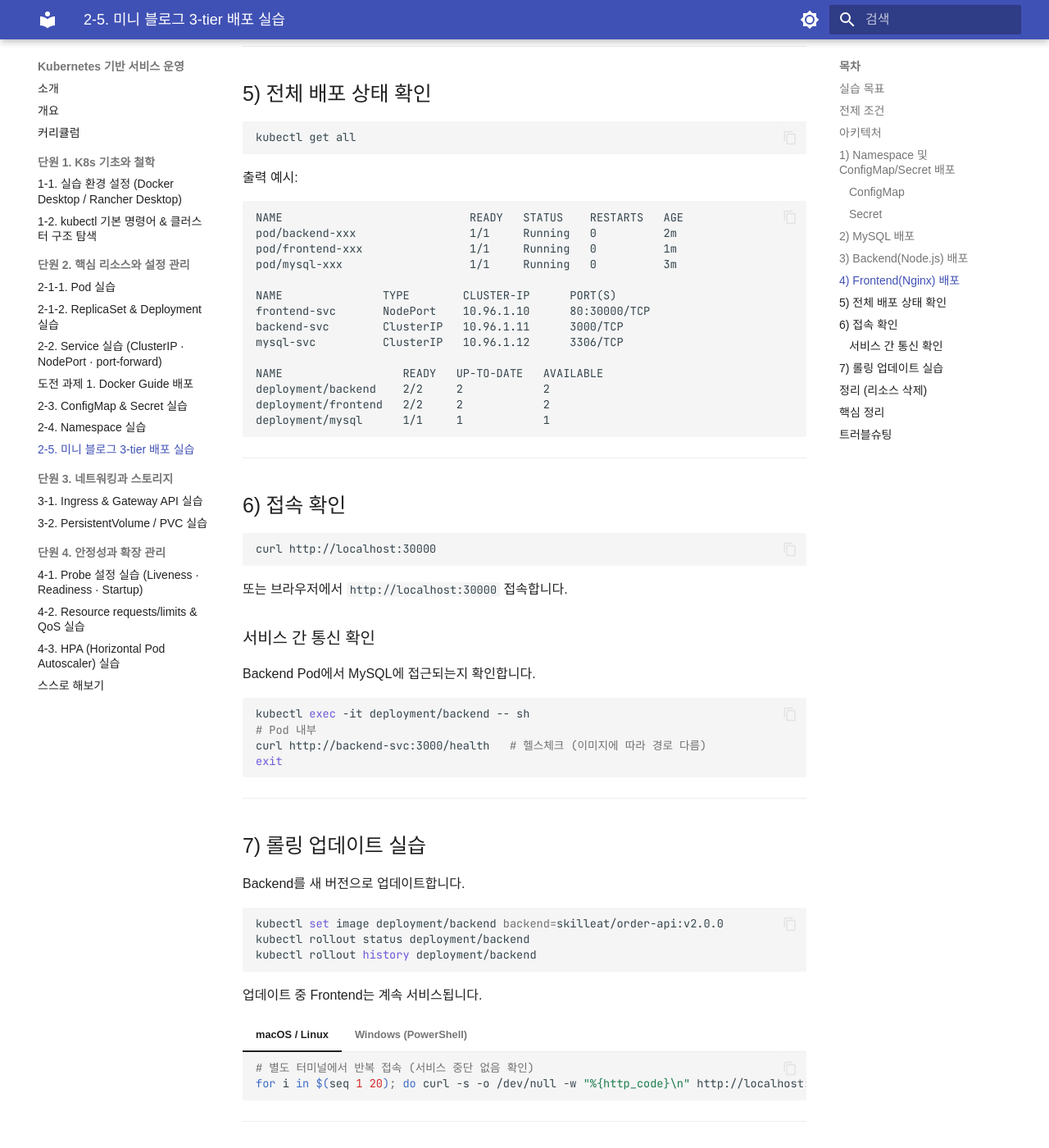
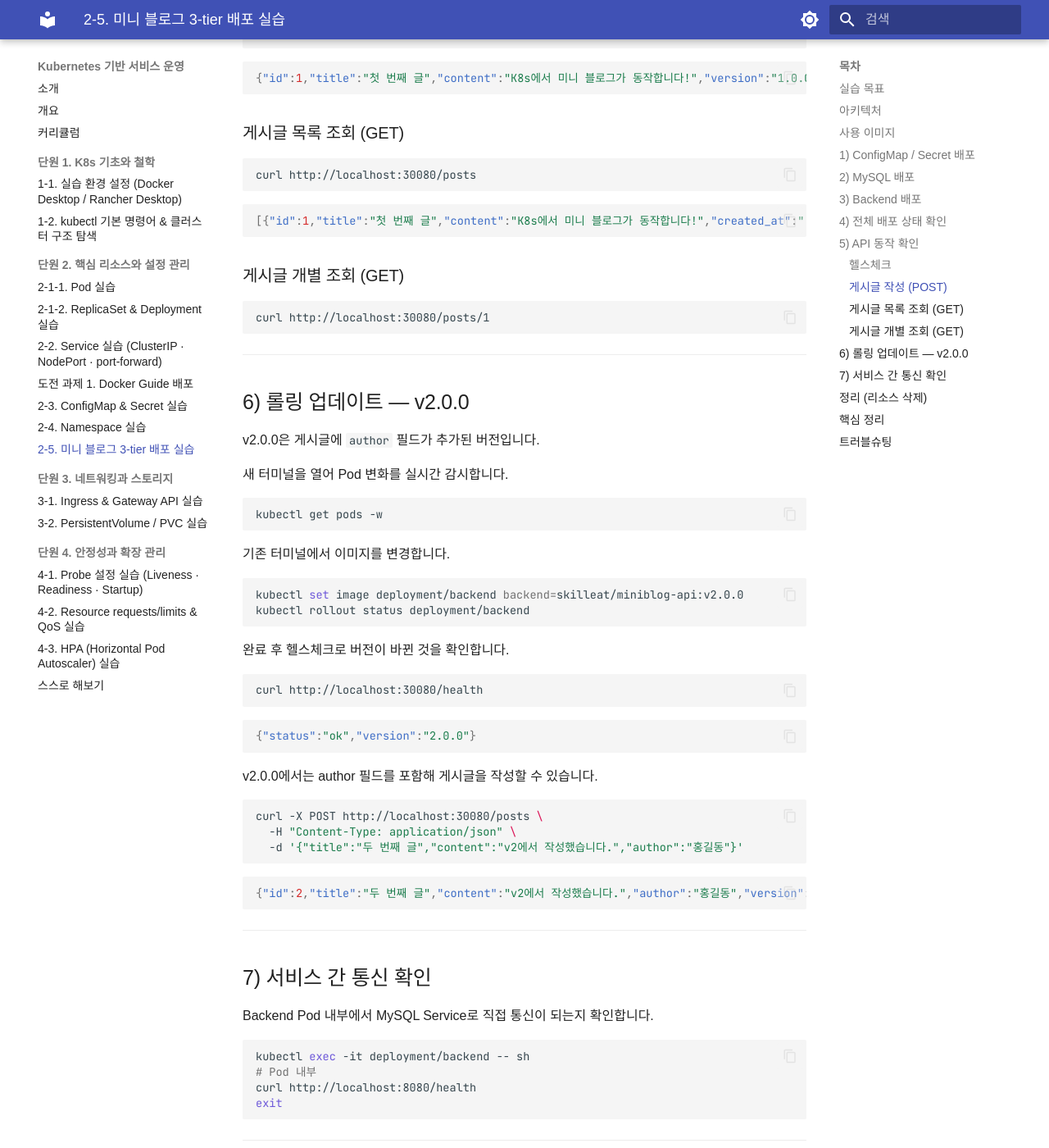
Before and after one commit to skilleat-labs/docker-k8s-labs, an MkDocs documentation site: the page built from docs/modules/module10/2-5.md, in a window 1280 px wide and 1400 px high, scrolled down 5140 px. Shown: the whole window at 82% size. Built offline with MkDocs 1.6.1 and Material for MkDocs 9.7.7, drawn with Linux system fonts in a browser that asks for light colours; some web fonts are replaced; some of the changed text lies outside the part shown.

Commit message:
docs: 2-5 미니블로그 실습 이미지 검증 및 YAML 전면 수정
- skilleat/miniblog-api:v1.0.0, v2.0.0 빌드·푸시 완료
- MySQL MYSQL_USER 추가, DB_USER ConfigMap 반영
- Backend NodePort 30080으로 직접 노출
- API 동작 확인 curl 예시 추가 (POST, GET, 헬스체크)
- 롤링 업데이트 v2 author 필드 추가 확인 포함

Co-Authored-By: Claude Sonnet 4.6 <noreply@anthropic.com>

````diff
--- a/docs/modules/module10/2-5.md
+++ b/docs/modules/module10/2-5.md
@@ -1,40 +1,41 @@
-# 2-4. 미니 블로그 3-tier 배포 실습
+# 2-5. 미니 블로그 3-tier 배포 실습
 
 ## 실습 목표
 
 - Frontend(Nginx) · Backend(Node.js) · Database(MySQL) 3계층 애플리케이션을 K8s에 배포한다.
 - ConfigMap과 Secret으로 설정을 분리한다.
 - Service를 통해 각 계층이 서로 통신하는 구조를 구현한다.
-
-## 전제 조건
-
-- `k8s-lab` 네임스페이스 사용 중
+- 실제 동작하는 API를 통해 DB 연동까지 확인한다.
 
 ---
 
 ## 아키텍처
 
 ```
-사용자 (브라우저)
-    ↓ localhost:30000 (NodePort)
-frontend-svc (NodePort :80)
-    ↓
-frontend Deployment (Nginx × 2)
-    ↓ http://backend-svc:3000
-backend-svc (ClusterIP :3000)
-    ↓
-backend Deployment (Node.js × 2)
+사용자 (curl / 브라우저)
+    ↓ localhost:30080 (NodePort)
+backend-svc (NodePort :30080 → 8080)
     ↓ mysql-svc:3306
 mysql-svc (ClusterIP :3306)
     ↓
 mysql Deployment (MySQL × 1)
 ```
 
+!!! note "이번 실습의 범위"
+    이번 실습에서는 Backend API와 DB 연동에 집중합니다. Frontend(Nginx)는 별도 배포 없이 Backend API를 NodePort로 직접 노출하여 동작을 확인합니다.
+
 ---
 
-## 1) Namespace 및 ConfigMap/Secret 배포
+## 사용 이미지
 
-### ConfigMap
+| 역할 | 이미지 | 설명 |
+|---|---|---|
+| Backend | `skilleat/miniblog-api:v1.0.0` | Node.js Express, port 8080, MySQL 연동 |
+| Database | `mysql:8.0` | 공식 MySQL 이미지 |
+
+---
+
+## 1) ConfigMap / Secret 배포
 
 `blog-config.yaml` 파일을 만듭니다.
 
@@ -47,10 +48,10 @@ data:
   DB_HOST: mysql-svc
   DB_PORT: "3306"
   DB_NAME: blogdb
-  BACKEND_URL: http://backend-svc:3000
+  DB_USER: bloguser
 ```
 
-### Secret
+`blog-secret.yaml` 파일을 만듭니다.
 
 ```yaml
 apiVersion: v1
@@ -62,8 +63,6 @@ stringData:
   DB_PASSWORD: blogpassword123
   MYSQL_ROOT_PASSWORD: rootpassword123
 ```
-
-> `stringData`를 사용하면 base64 인코딩 없이 평문으로 작성할 수 있습니다.
 
 ```bash
 kubectl apply -f blog-config.yaml
@@ -136,10 +140,9 @@ spec:
 ```bash
 kubectl apply -f mysql-deploy.yaml
 kubectl get pods -l app=mysql
-kubectl get svc mysql-svc
 ```
 
-MySQL Pod가 `Running` 상태가 될 때까지 기다립니다.
+MySQL이 완전히 뜰 때까지 기다립니다.
 
 ```bash
 kubectl wait --for=condition=ready pod -l app=mysql --timeout=120s
@@ -147,7 +150,7 @@ kubectl wait --for=condition=ready pod -l app=mysql --timeout=120s
 
 ---
 
-## 3) Backend(Node.js) 배포
+## 3) Backend 배포
 
 `backend-deploy.yaml` 파일을 만듭니다.
 
@@ -168,7 +171,7 @@ spec:
     spec:
       containers:
         - name: backend
-          image: skilleat/order-api:v1.0.0
+          image: skilleat/miniblog-api:v1.0.0
           ports:
             - containerPort: 8080
           envFrom:
@@ -189,12 +192,13 @@ kind: Service
 metadata:
   name: backend-svc
 spec:
-  type: ClusterIP
+  type: NodePort
   selector:
     app: backend
   ports:
-    - port: 3000
+    - port: 8080
       targetPort: 8080
+      nodePort: 30080
 ```
 
 ```bash
@@ -205,61 +209,7 @@ kubectl get svc backend-svc
 
 ---
 
-## 4) Frontend(Nginx) 배포
-
-`frontend-deploy.yaml` 파일을 만듭니다.
-
-```yaml
-apiVersion: apps/v1
-kind: Deployment
-metadata:
-  name: frontend
-spec:
-  replicas: 2
-  selector:
-    matchLabels:
-      app: frontend
-  template:
-    metadata:
-      labels:
-        app: frontend
-    spec:
-      containers:
-        - name: frontend
-          image: nginx:1.25
-          ports:
-            - containerPort: 80
-          resources:
-            requests:
-              cpu: 50m
-              memory: 64Mi
-            limits:
-              cpu: 200m
-              memory: 128Mi
----
-apiVersion: v1
-kind: Service
-metadata:
-  name: frontend-svc
-spec:
-  type: NodePort
-  selector:
-    app: frontend
-  ports:
-    - port: 80
-      targetPort: 80
-      nodePort: 30000
-```
-
-```bash
-kubectl apply -f frontend-deploy.yaml
-kubectl get pods -l app=frontend
-kubectl get svc frontend-svc
-```
-
----
-
-## 5) 전체 배포 상태 확인
+## 4) 전체 배포 상태 확인
 
 ```bash
 kubectl get all
@@ -268,75 +218,120 @@ kubectl get all
 출력 예시:
 
 ```
-NAME                            READY   STATUS    RESTARTS   AGE
-pod/backend-xxx                 1/1     Running   0          2m
-pod/frontend-xxx                1/1     Running   0          1m
-pod/mysql-xxx                   1/1     Running   0          3m
+NAME                           READY   STATUS    RESTARTS   AGE
+pod/backend-xxx                1/1     Running   0          1m
+pod/mysql-xxx                  1/1     Running   0          2m
 
 NAME               TYPE        CLUSTER-IP      PORT(S)
-frontend-svc       NodePort    10.96.1.10      80:30000/TCP
-backend-svc        ClusterIP   10.96.1.11      3000/TCP
+backend-svc        NodePort    10.96.1.11      8080:30080/TCP
 mysql-svc          ClusterIP   10.96.1.12      3306/TCP
 
-NAME                  READY   UP-TO-DATE   AVAILABLE
-deployment/backend    2/2     2            2
-deployment/frontend   2/2     2            2
-deployment/mysql      1/1     1            1
+NAME                 READY   UP-TO-DATE   AVAILABLE
+deployment/backend   2/2     2            2
+deployment/mysql     1/1     1            1
 ```
 
 ---
 
-## 6) 접속 확인
+## 5) API 동작 확인
+
+### 헬스체크
 
 ```bash
-curl http://localhost:30000
+curl http://localhost:30080/health
 ```
 
-또는 브라우저에서 `http://localhost:30000` 접속합니다.
+```json
+{"status":"ok","version":"1.0.0"}
+```
 
-### 서비스 간 통신 확인
+### 게시글 작성 (POST)
 
-Backend Pod에서 MySQL에 접근되는지 확인합니다.
+```bash
+curl -X POST http://localhost:30080/posts \
+  -H "Content-Type: application/json" \
+  -d '{"title":"첫 번째 글","content":"K8s에서 미니 블로그가 동작합니다!"}'
+```
+
+```json
+{"id":1,"title":"첫 번째 글","content":"K8s에서 미니 블로그가 동작합니다!","version":"1.0.0"}
+```
+
+### 게시글 목록 조회 (GET)
+
+```bash
+curl http://localhost:30080/posts
+```
+
+```json
+[{"id":1,"title":"첫 번째 글","content":"K8s에서 미니 블로그가 동작합니다!","created_at":"..."}]
+```
+
+### 게시글 개별 조회 (GET)
+
+```bash
+curl http://localhost:30080/posts/1
+```
+
+---
+
+## 6) 롤링 업데이트 — v2.0.0
+
+v2.0.0은 게시글에 `author` 필드가 추가된 버전입니다.
+
+새 터미널을 열어 Pod 변화를 실시간 감시합니다.
+
+```bash
+kubectl get pods -w
+```
+
+기존 터미널에서 이미지를 변경합니다.
+
+```bash
+kubectl set image deployment/backend backend=skilleat/miniblog-api:v2.0.0
+kubectl rollout status deployment/backend
+```
+
+완료 후 헬스체크로 버전이 바뀐 것을 확인합니다.
+
+```bash
+curl http://localhost:30080/health
+```
+
+```json
+{"status":"ok","version":"2.0.0"}
+```
+
+v2.0.0에서는 author 필드를 포함해 게시글을 작성할 수 있습니다.
+
+```bash
+curl -X POST http://localhost:30080/posts \
+  -H "Content-Type: application/json" \
+  -d '{"title":"두 번째 글","content":"v2에서 작성했습니다.","author":"홍길동"}'
+```
+
+```json
+{"id":2,"title":"두 번째 글","content":"v2에서 작성했습니다.","author":"홍길동","version":"2.0.0"}
+```
+
+---
+
+## 7) 서비스 간 통신 확인
+
+Backend Pod 내부에서 MySQL Service로 직접 통신이 되는지 확인합니다.
 
 ```bash
 kubectl exec -it deployment/backend -- sh
 # Pod 내부
-curl http://backend-svc:3000/health   # 헬스체크 (이미지에 따라 경로 다름)
+curl http://localhost:8080/health
 exit
 ```
-
----
-
-## 7) 롤링 업데이트 실습
-
-Backend를 새 버전으로 업데이트합니다.
-
-```bash
-kubectl set image deployment/backend backend=skilleat/order-api:v2.0.0
-kubectl rollout status deployment/backend
-kubectl rollout history deployment/backend
-```
-
-업데이트 중 Frontend는 계속 서비스됩니다.
-
-=== "macOS / Linux"
-    ```bash
-    # 별도 터미널에서 반복 접속 (서비스 중단 없음 확인)
-    for i in $(seq 1 20); do curl -s -o /dev/null -w "%{http_code}\n" http://localhost:30000; done
-    ```
-
-=== "Windows (PowerShell)"
-    ```powershell
-    # 별도 터미널에서 반복 접속 (서비스 중단 없음 확인)
-    1..20 | ForEach-Object { curl.exe -s -o NUL -w "%{http_code}`n" http://localhost:30000 }
-    ```
 
 ---
 
 ## 정리 (리소스 삭제)
 
 ```bash
-kubectl delete -f frontend-deploy.yaml
 kubectl delete -f backend-deploy.yaml
 kubectl delete -f mysql-deploy.yaml
 kubectl delete -f blog-config.yaml
@@ -349,12 +344,14 @@ kubectl delete -f blog-secret.yaml
 
 - 각 계층은 Service 이름(DNS)으로 서로를 찾습니다. Pod IP를 직접 사용하지 않습니다.
 - ConfigMap·Secret은 코드 변경 없이 환경에 따라 설정을 바꿀 수 있게 합니다.
-- Deployment replicas=2로 각 계층이 고가용성을 가집니다.
+- Backend가 기동될 때 DB 연결을 재시도(최대 10회)하므로 MySQL보다 먼저 떠도 자동으로 연결됩니다.
+- v1.0.0 → v2.0.0 롤링 업데이트 중 기존 Pod가 살아있기 때문에 요청 중단 없이 교체됩니다.
 
 ## 트러블슈팅
 
 | 증상 | 확인 사항 |
 |---|---|
 | MySQL Pod `CrashLoopBackOff` | Secret의 `MYSQL_ROOT_PASSWORD` 설정 확인 |
-| Backend에서 DB 연결 실패 | `mysql-svc` Service가 존재하는지, `DB_HOST` 값 확인 |
-| `localhost:30000` 접속 불가 | NodePort 30000이 사용 중인지, frontend Pod가 Running인지 확인 |
+| Backend Pod 로그에 `DB connection failed` | MySQL Pod가 아직 기동 중 — 자동 재시도하므로 잠시 대기 |
+| `curl localhost:30080` 응답 없음 | `kubectl get svc backend-svc` 에서 NodePort 30080 확인 |
+| POST 후 GET에 데이터가 없음 | 다른 Backend Pod로 요청이 간 것이 아닌지 — 둘 다 같은 DB를 공유하므로 문제 없음 |
````
Also changed, not shown: other parts of docs/modules/module10/2-5.md (+5 -0 lines).
